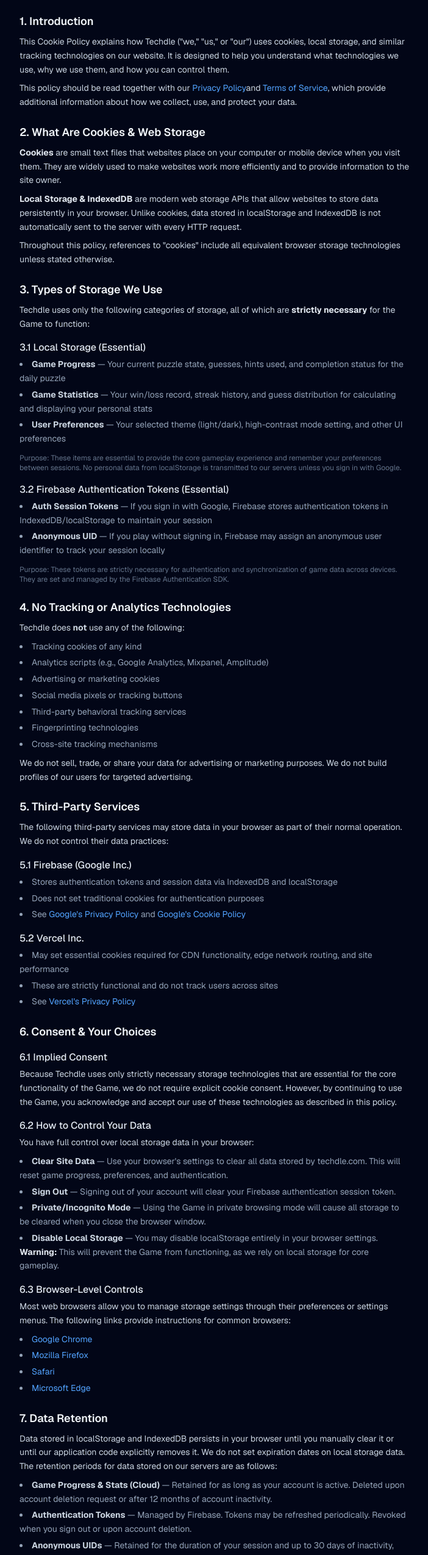
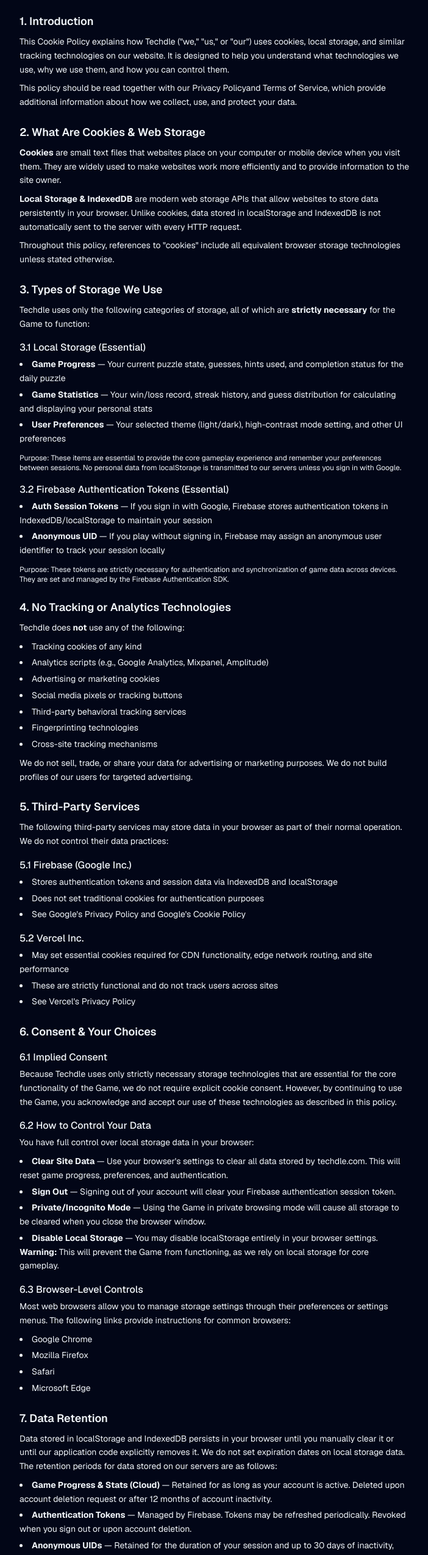
Before and after one commit to Techdle/Techdle, a Next.js app: page /cookies in a window 1280 px wide. Shown: the part 220-2770 px from the top of the page at 61% size, without its empty margins (288-990 px from the left). Built offline with nearby package versions, Linux system fonts and the light colour scheme; no server answers.

Commit message:
refactor: update page.tsx

```diff
--- a/src/app/cookies/page.tsx
+++ b/src/app/cookies/page.tsx
@@ -4,41 +4,41 @@ import { ArrowLeft } from 'lucide-react';
 
 export default function CookiesPage() {
   return (
-    <div className="min-h-screen bg-slate-950 text-slate-100 font-sans">
+    <div className="min-h-screen bg-background text-text-main font-sans">
       <Header />
       <main className="max-w-2xl mx-auto py-8 px-4">
-        <Link href="/login" className="inline-flex items-center gap-2 text-slate-400 hover:text-slate-200 transition-colors mb-6">
+        <Link href="/login" className="inline-flex items-center gap-2 text-text-muted hover:text-text-main transition-colors mb-6">
           <ArrowLeft className="w-4 h-4" /> Back to Account
         </Link>
 
         <h1 className="text-3xl font-bold mb-2">Cookie Policy</h1>
-        <p className="text-slate-500 text-sm mb-8">Last updated: June 26, 2026</p>
+        <p className="text-text-muted text-sm mb-8">Last updated: June 26, 2026</p>
 
-        <div className="space-y-6 text-sm text-slate-300 leading-relaxed">
+        <div className="space-y-6 text-sm text-text-muted leading-relaxed">
 
           <section>
-            <h2 className="text-lg font-semibold text-slate-100 mb-2">1. Introduction</h2>
+            <h2 className="text-lg font-semibold text-text-main mb-2">1. Introduction</h2>
             <p className="mb-2">
               This Cookie Policy explains how Techdle (&quot;we,&quot; &quot;us,&quot; or &quot;our&quot;) uses cookies, local storage,
               and similar tracking technologies on our website. It is designed to help you understand what
               technologies we use, why we use them, and how you can control them.
             </p>
             <p>
-              This policy should be read together with our <Link href="/privacy" className="text-blue-400 hover:underline">Privacy Policy</Link>
-              and <Link href="/terms" className="text-blue-400 hover:underline">Terms of Service</Link>, which provide
+              This policy should be read together with our <Link href="/privacy" className="text-primary hover:underline">Privacy Policy</Link>
+              and <Link href="/terms" className="text-primary hover:underline">Terms of Service</Link>, which provide
               additional information about how we collect, use, and protect your data.
             </p>
           </section>
 
           <section>
-            <h2 className="text-lg font-semibold text-slate-100 mb-2">2. What Are Cookies &amp; Web Storage</h2>
+            <h2 className="text-lg font-semibold text-text-main mb-2">2. What Are Cookies &amp; Web Storage</h2>
             <p className="mb-2">
-              <strong className="text-slate-200">Cookies</strong> are small text files that websites place on your
+              <strong className="text-text-main">Cookies</strong> are small text files that websites place on your
               computer or mobile device when you visit them. They are widely used to make websites work more
               efficiently and to provide information to the site owner.
             </p>
             <p className="mb-2">
-              <strong className="text-slate-200">Local Storage &amp; IndexedDB</strong> are modern web storage
+              <strong className="text-text-main">Local Storage &amp; IndexedDB</strong> are modern web storage
               APIs that allow websites to store data persistently in your browser. Unlike cookies, data stored in
               localStorage and IndexedDB is not automatically sent to the server with every HTTP request.
             </p>
@@ -49,38 +49,38 @@ export default function CookiesPage() {
           </section>
 
           <section>
-            <h2 className="text-lg font-semibold text-slate-100 mb-2">3. Types of Storage We Use</h2>
-            <p className="mb-3">Techdle uses only the following categories of storage, all of which are <strong className="text-slate-200">strictly necessary</strong> for the Game to function:</p>
+            <h2 className="text-lg font-semibold text-text-main mb-2">3. Types of Storage We Use</h2>
+            <p className="mb-3">Techdle uses only the following categories of storage, all of which are <strong className="text-text-main">strictly necessary</strong> for the Game to function:</p>
 
-            <h3 className="text-base font-medium text-slate-200 mb-1 mt-4">3.1 Local Storage (Essential)</h3>
-            <ul className="list-disc list-inside space-y-1 text-slate-400 mb-3">
-              <li><strong className="text-slate-300">Game Progress</strong> — Your current puzzle state, guesses, hints used, and completion status for the daily puzzle</li>
-              <li><strong className="text-slate-300">Game Statistics</strong> — Your win/loss record, streak history, and guess distribution for calculating and displaying your personal stats</li>
-              <li><strong className="text-slate-300">User Preferences</strong> — Your selected theme (light/dark), high-contrast mode setting, and other UI preferences</li>
+            <h3 className="text-base font-medium text-text-main mb-1 mt-4">3.1 Local Storage (Essential)</h3>
+            <ul className="list-disc list-inside space-y-1 text-text-muted mb-3">
+              <li><strong className="text-text-muted">Game Progress</strong> — Your current puzzle state, guesses, hints used, and completion status for the daily puzzle</li>
+              <li><strong className="text-text-muted">Game Statistics</strong> — Your win/loss record, streak history, and guess distribution for calculating and displaying your personal stats</li>
+              <li><strong className="text-text-muted">User Preferences</strong> — Your selected theme (light/dark), high-contrast mode setting, and other UI preferences</li>
             </ul>
-            <p className="text-slate-500 text-xs mb-3">
+            <p className="text-text-muted text-xs mb-3">
               Purpose: These items are essential to provide the core gameplay experience and remember your
               preferences between sessions. No personal data from localStorage is transmitted to our servers
               unless you sign in with Google.
             </p>
 
-            <h3 className="text-base font-medium text-slate-200 mb-1 mt-4">3.2 Firebase Authentication Tokens (Essential)</h3>
-            <ul className="list-disc list-inside space-y-1 text-slate-400 mb-3">
-              <li><strong className="text-slate-300">Auth Session Tokens</strong> — If you sign in with Google, Firebase stores authentication tokens in IndexedDB/localStorage to maintain your session</li>
-              <li><strong className="text-slate-300">Anonymous UID</strong> — If you play without signing in, Firebase may assign an anonymous user identifier to track your session locally</li>
+            <h3 className="text-base font-medium text-text-main mb-1 mt-4">3.2 Firebase Authentication Tokens (Essential)</h3>
+            <ul className="list-disc list-inside space-y-1 text-text-muted mb-3">
+              <li><strong className="text-text-muted">Auth Session Tokens</strong> — If you sign in with Google, Firebase stores authentication tokens in IndexedDB/localStorage to maintain your session</li>
+              <li><strong className="text-text-muted">Anonymous UID</strong> — If you play without signing in, Firebase may assign an anonymous user identifier to track your session locally</li>
             </ul>
-            <p className="text-slate-500 text-xs mb-3">
+            <p className="text-text-muted text-xs mb-3">
               Purpose: These tokens are strictly necessary for authentication and synchronization of game data
               across devices. They are set and managed by the Firebase Authentication SDK.
             </p>
           </section>
 
           <section>
-            <h2 className="text-lg font-semibold text-slate-100 mb-2">4. No Tracking or Analytics Technologies</h2>
+            <h2 className="text-lg font-semibold text-text-main mb-2">4. No Tracking or Analytics Technologies</h2>
             <p className="mb-2">
               Techdle does <strong>not</strong> use any of the following:
             </p>
-            <ul className="list-disc list-inside space-y-1 text-slate-400">
+            <ul className="list-disc list-inside space-y-1 text-text-muted">
               <li>Tracking cookies of any kind</li>
               <li>Analytics scripts (e.g., Google Analytics, Mixpanel, Amplitude)</li>
               <li>Advertising or marketing cookies</li>
@@ -96,76 +96,76 @@ export default function CookiesPage() {
           </section>
 
           <section>
-            <h2 className="text-lg font-semibold text-slate-100 mb-2">5. Third-Party Services</h2>
+            <h2 className="text-lg font-semibold text-text-main mb-2">5. Third-Party Services</h2>
             <p className="mb-2">
               The following third-party services may store data in your browser as part of their normal operation.
               We do not control their data practices:
             </p>
 
-            <h3 className="text-base font-medium text-slate-200 mb-1 mt-4">5.1 Firebase (Google Inc.)</h3>
-            <ul className="list-disc list-inside space-y-1 text-slate-400">
+            <h3 className="text-base font-medium text-text-main mb-1 mt-4">5.1 Firebase (Google Inc.)</h3>
+            <ul className="list-disc list-inside space-y-1 text-text-muted">
               <li>Stores authentication tokens and session data via IndexedDB and localStorage</li>
               <li>Does not set traditional cookies for authentication purposes</li>
-              <li>See <Link href="https://firebase.google.com/support/privacy" className="text-blue-400 hover:underline">Google&apos;s Privacy Policy</Link> and
-              <Link href="https://policies.google.com/technologies/cookies" className="text-blue-400 hover:underline"> Google&apos;s Cookie Policy</Link></li>
+              <li>See <Link href="https://firebase.google.com/support/privacy" className="text-primary hover:underline">Google&apos;s Privacy Policy</Link> and
+              <Link href="https://policies.google.com/technologies/cookies" className="text-primary hover:underline"> Google&apos;s Cookie Policy</Link></li>
             </ul>
 
-            <h3 className="text-base font-medium text-slate-200 mb-1 mt-4">5.2 Vercel Inc.</h3>
-            <ul className="list-disc list-inside space-y-1 text-slate-400">
+            <h3 className="text-base font-medium text-text-main mb-1 mt-4">5.2 Vercel Inc.</h3>
+            <ul className="list-disc list-inside space-y-1 text-text-muted">
               <li>May set essential cookies required for CDN functionality, edge network routing, and site performance</li>
               <li>These are strictly functional and do not track users across sites</li>
-              <li>See <Link href="https://vercel.com/legal/privacy" className="text-blue-400 hover:underline">Vercel&apos;s Privacy Policy</Link></li>
+              <li>See <Link href="https://vercel.com/legal/privacy" className="text-primary hover:underline">Vercel&apos;s Privacy Policy</Link></li>
             </ul>
           </section>
 
           <section>
-            <h2 className="text-lg font-semibold text-slate-100 mb-2">6. Consent &amp; Your Choices</h2>
+            <h2 className="text-lg font-semibold text-text-main mb-2">6. Consent &amp; Your Choices</h2>
 
-            <h3 className="text-base font-medium text-slate-200 mb-1 mt-4">6.1 Implied Consent</h3>
+            <h3 className="text-base font-medium text-text-main mb-1 mt-4">6.1 Implied Consent</h3>
             <p className="mb-2">
               Because Techdle uses only strictly necessary storage technologies that are essential for the core
               functionality of the Game, we do not require explicit cookie consent. However, by continuing to use
               the Game, you acknowledge and accept our use of these technologies as described in this policy.
             </p>
 
-            <h3 className="text-base font-medium text-slate-200 mb-1 mt-4">6.2 How to Control Your Data</h3>
+            <h3 className="text-base font-medium text-text-main mb-1 mt-4">6.2 How to Control Your Data</h3>
             <p className="mb-2">You have full control over local storage data in your browser:</p>
-            <ul className="list-disc list-inside space-y-1 text-slate-400">
-              <li><strong className="text-slate-300">Clear Site Data</strong> — Use your browser&apos;s settings to clear all data stored by techdle.com. This will reset game progress, preferences, and authentication.</li>
-              <li><strong className="text-slate-300">Sign Out</strong> — Signing out of your account will clear your Firebase authentication session token.</li>
-              <li><strong className="text-slate-300">Private/Incognito Mode</strong> — Using the Game in private browsing mode will cause all storage to be cleared when you close the browser window.</li>
-              <li><strong className="text-slate-300">Disable Local Storage</strong> — You may disable localStorage entirely in your browser settings. <strong className="text-slate-200">Warning:</strong> This will prevent the Game from functioning, as we rely on local storage for core gameplay.</li>
+            <ul className="list-disc list-inside space-y-1 text-text-muted">
+              <li><strong className="text-text-muted">Clear Site Data</strong> — Use your browser&apos;s settings to clear all data stored by techdle.com. This will reset game progress, preferences, and authentication.</li>
+              <li><strong className="text-text-muted">Sign Out</strong> — Signing out of your account will clear your Firebase authentication session token.</li>
+              <li><strong className="text-text-muted">Private/Incognito Mode</strong> — Using the Game in private browsing mode will cause all storage to be cleared when you close the browser window.</li>
+              <li><strong className="text-text-muted">Disable Local Storage</strong> — You may disable localStorage entirely in your browser settings. <strong className="text-text-main">Warning:</strong> This will prevent the Game from functioning, as we rely on local storage for core gameplay.</li>
             </ul>
 
-            <h3 className="text-base font-medium text-slate-200 mb-1 mt-4">6.3 Browser-Level Controls</h3>
+            <h3 className="text-base font-medium text-text-main mb-1 mt-4">6.3 Browser-Level Controls</h3>
             <p className="mb-2">
               Most web browsers allow you to manage storage settings through their preferences or settings menus.
               The following links provide instructions for common browsers:
             </p>
-            <ul className="list-disc list-inside space-y-1 text-slate-400">
-              <li><Link href="https://support.google.com/chrome/answer/95647" className="text-blue-400 hover:underline">Google Chrome</Link></li>
-              <li><Link href="https://support.mozilla.org/en-US/kb/clear-cookies-and-site-data-firefox" className="text-blue-400 hover:underline">Mozilla Firefox</Link></li>
-              <li><Link href="https://support.apple.com/guide/safari/manage-cookies-and-website-data-sfri11471/" className="text-blue-400 hover:underline">Safari</Link></li>
-              <li><Link href="https://support.microsoft.com/en-us/microsoft-edge/delete-cookies-in-microsoft-edge" className="text-blue-400 hover:underline">Microsoft Edge</Link></li>
+            <ul className="list-disc list-inside space-y-1 text-text-muted">
+              <li><Link href="https://support.google.com/chrome/answer/95647" className="text-primary hover:underline">Google Chrome</Link></li>
+              <li><Link href="https://support.mozilla.org/en-US/kb/clear-cookies-and-site-data-firefox" className="text-primary hover:underline">Mozilla Firefox</Link></li>
+              <li><Link href="https://support.apple.com/guide/safari/manage-cookies-and-website-data-sfri11471/" className="text-primary hover:underline">Safari</Link></li>
+              <li><Link href="https://support.microsoft.com/en-us/microsoft-edge/delete-cookies-in-microsoft-edge" className="text-primary hover:underline">Microsoft Edge</Link></li>
             </ul>
           </section>
 
           <section>
-            <h2 className="text-lg font-semibold text-slate-100 mb-2">7. Data Retention</h2>
+            <h2 className="text-lg font-semibold text-text-main mb-2">7. Data Retention</h2>
             <p className="mb-2">
               Data stored in localStorage and IndexedDB persists in your browser until you manually clear it or
               until our application code explicitly removes it. We do not set expiration dates on local storage
               data. The retention periods for data stored on our servers are as follows:
             </p>
-            <ul className="list-disc list-inside space-y-1 text-slate-400">
-              <li><strong className="text-slate-300">Game Progress &amp; Stats (Cloud)</strong> — Retained for as long as your account is active. Deleted upon account deletion request or after 12 months of account inactivity.</li>
-              <li><strong className="text-slate-300">Authentication Tokens</strong> — Managed by Firebase. Tokens may be refreshed periodically. Revoked when you sign out or upon account deletion.</li>
-              <li><strong className="text-slate-300">Anonymous UIDs</strong> — Retained for the duration of your session and up to 30 days of inactivity, after which a new anonymous ID may be assigned.</li>
+            <ul className="list-disc list-inside space-y-1 text-text-muted">
+              <li><strong className="text-text-muted">Game Progress &amp; Stats (Cloud)</strong> — Retained for as long as your account is active. Deleted upon account deletion request or after 12 months of account inactivity.</li>
+              <li><strong className="text-text-muted">Authentication Tokens</strong> — Managed by Firebase. Tokens may be refreshed periodically. Revoked when you sign out or upon account deletion.</li>
+              <li><strong className="text-text-muted">Anonymous UIDs</strong> — Retained for the duration of your session and up to 30 days of inactivity, after which a new anonymous ID may be assigned.</li>
             </ul>
           </section>
 
           <section>
-            <h2 className="text-lg font-semibold text-slate-100 mb-2">8. Do Not Track (DNT)</h2>
+            <h2 className="text-lg font-semibold text-text-main mb-2">8. Do Not Track (DNT)</h2>
             <p>
               Some browsers transmit &quot;Do Not Track&quot; (DNT) signals. As Techdle does not engage in cross-site
               tracking, analytics, or advertising, we do not respond to DNT signals. However, we respect your
@@ -174,7 +174,7 @@ export default function CookiesPage() {
           </section>
 
           <section>
-            <h2 className="text-lg font-semibold text-slate-100 mb-2">9. International Users</h2>
+            <h2 className="text-lg font-semibold text-text-main mb-2">9. International Users</h2>
             <p className="mb-2">
               If you are accessing the Game from outside the Republic of the Philippines, please be aware that
               your data may be processed and stored in the Philippines or other locations where our infrastructure
@@ -189,7 +189,7 @@ export default function CookiesPage() {
           </section>
 
           <section>
-            <h2 className="text-lg font-semibold text-slate-100 mb-2">10. Updates to This Policy</h2>
+            <h2 className="text-lg font-semibold text-text-main mb-2">10. Updates to This Policy</h2>
             <p className="mb-2">
               We may update this Cookie Policy from time to time to reflect changes in our practices, operational
               requirements, or legal obligations. Material changes will be posted on this page with an updated
@@ -202,13 +202,13 @@ export default function CookiesPage() {
           </section>
 
           <section>
-            <h2 className="text-lg font-semibold text-slate-100 mb-2">11. Contact Us</h2>
+            <h2 className="text-lg font-semibold text-text-main mb-2">11. Contact Us</h2>
             <p className="mb-2">
               If you have any questions, concerns, or requests regarding this Cookie Policy or our data practices,
               please contact us:
             </p>
-            <ul className="list-disc list-inside space-y-1 text-slate-400">
-              <li><strong className="text-slate-300">Email:</strong> <span className="text-blue-400">johnlemargonzales@gmail.com</span></li>
+            <ul className="list-disc list-inside space-y-1 text-text-muted">
+              <li><strong className="text-text-muted">Email:</strong> <span className="text-primary">techdle.game@gmail.com</span></li>
             </ul>
           </section>
 
```
